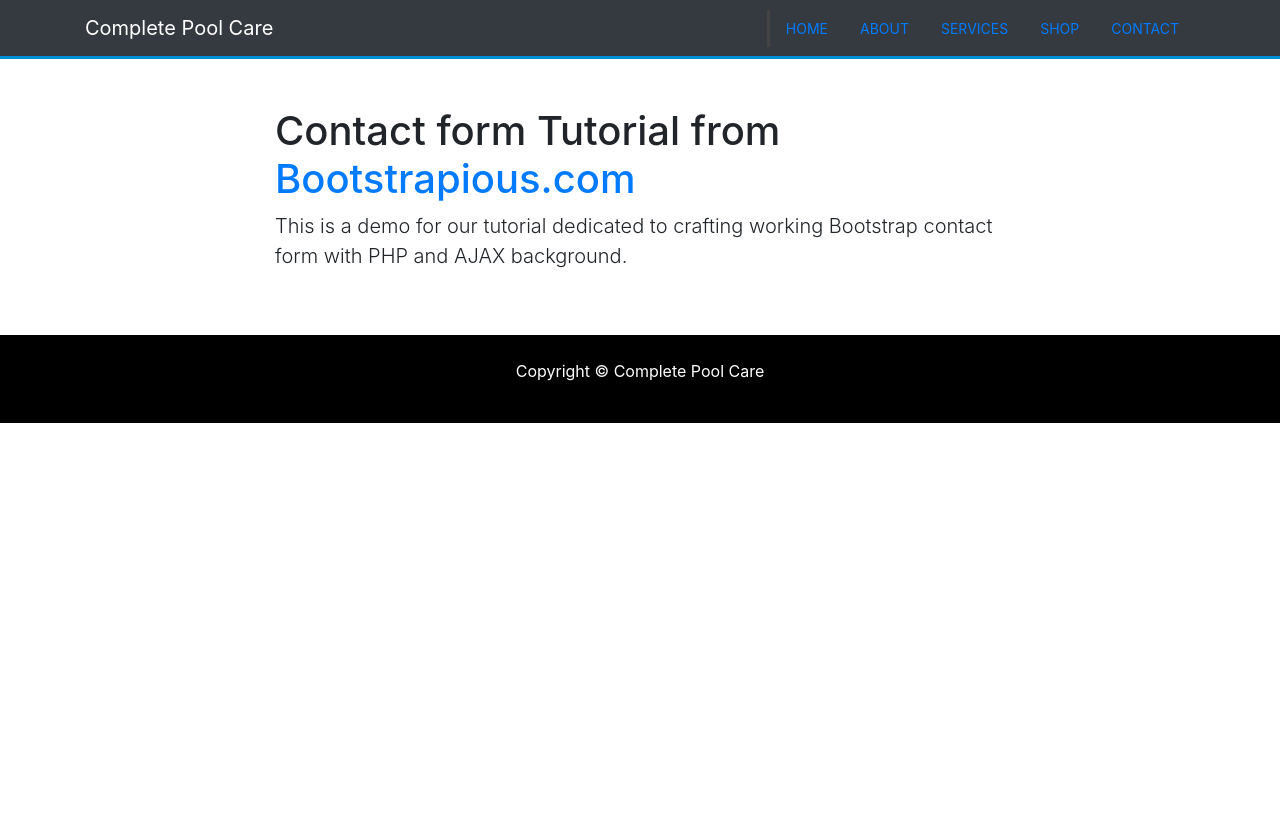
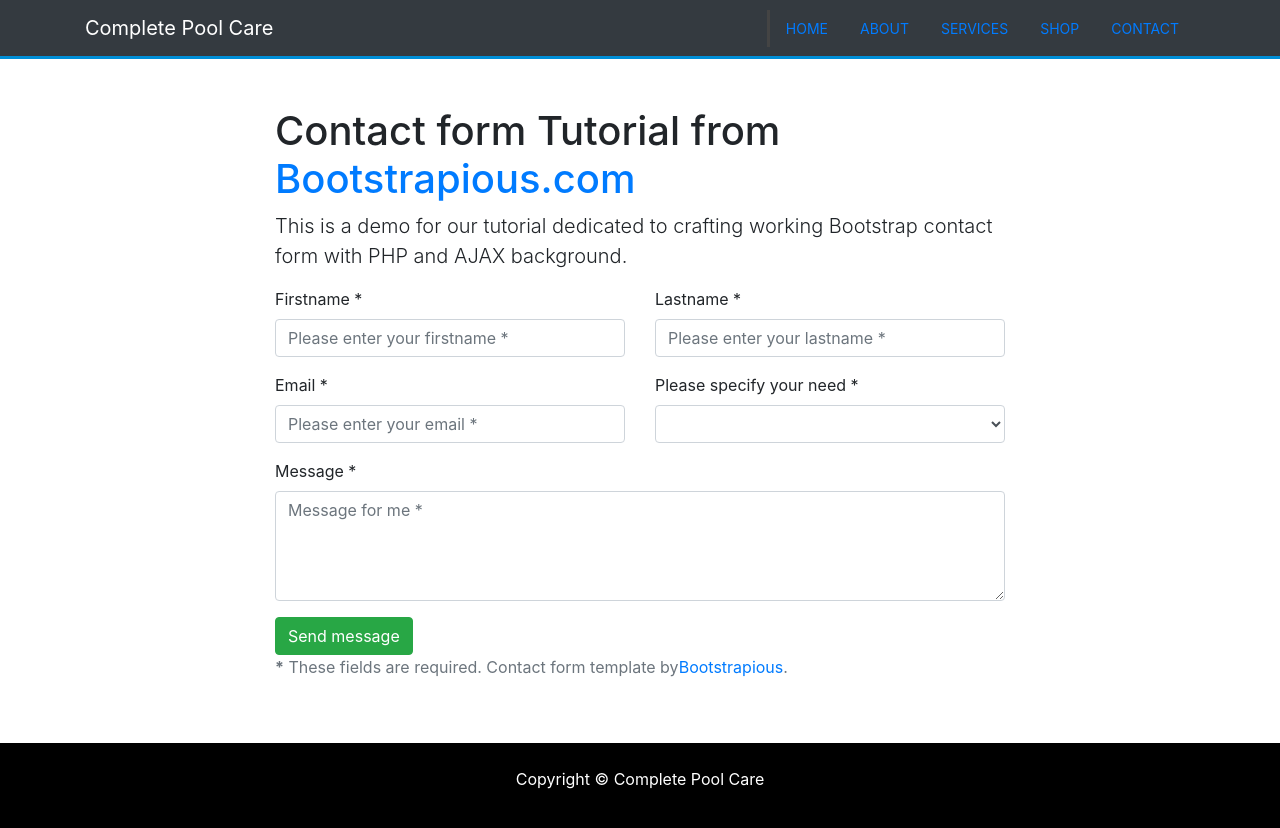
Before and after one commit to gazjosef/complete-pool-care, a React (Create React App) app: page /contact in a window 1280 px wide. Shown: the top 828 px of the page. Before the commit the page ends 800 px from the top, so only its background shows below. Built offline with nearby package versions, Linux system fonts and the light colour scheme.

Commit message:
Updated Contact.js

```diff
--- a/src/Components/Pages/Contact.js
+++ b/src/Components/Pages/Contact.js
@@ -4,7 +4,9 @@
   return (
     <Fragment>
         <div className="container">
+
             <div className="row">
+
                 <div className="col-xl-8 offset-xl-2 py-5">
 
                     <h1>Contact form Tutorial from <a href="http://bootstrapious.com">Bootstrapious.com</a></h1>
@@ -12,7 +14,68 @@
                     <p className="lead">This is a demo for our tutorial dedicated to crafting working Bootstrap contact form with PHP and AJAX background.</p>
 
                     {/* <!-- We're going to place the form here in the next step --> */}
-            <form></form>
+                    <form id="contact-form" method="post" action="contact.php">
+                      <div className="messages"></div>
+                      <div className="controls">
+                        <div className="row">
+                          <div className="col-md-6">
+                            <div className="form-group">
+                              <label for="form_name">Firstname *</label>
+                              <input id="form_name" type="text" name="name" className="form-control" placeholder="Please enter your firstname *" required="required" data-error="Firstname is required." />
+                              <div className="help-block with-errors"></div>
+                            </div>
+                          </div>
+                          <div className="col-md-6">
+                            <div className="form-group">
+                              <label for="form_lastname">Lastname *</label>
+                              <input id="form_lastname" type="text" name="surname" className="form-control" placeholder="Please enter your lastname *" required="required" data-error="Lastname is required." />
+                              <div className="help-block with-errors"></div>
+                            </div>
+                          </div>
+                        </div>
+                        <div className="row">
+                          <div className="col-md-6">
+                            <div className="form-group">
+                              <label for="form_email">Email *</label>
+                              <input id="form_email" type="email" name="email" className="form-control" placeholder="Please enter your email *" required="required" data-error="Valid email is required." />
+                              <div className="help-block with-errors"></div>
+                            </div>
+                          </div>
+                          <div className="col-md-6">
+                            <div className="form-group">
+                              <label for="form_need">Please specify your need *</label>
+                              <select id="form_need" name="need" className="form-control" required="required" data-error="Please specify your need.">
+                                <option value=""></option>
+                                <option value="Request quotation">Request quotation</option>
+                                <option value="Request order status">Request order status</option>
+                                <option value="Request copy of an invoice">Request copy of an invoice</option>
+                                <option value="Other">Other</option>
+                              </select>
+                              <div className="help-block with-errors"></div>
+                            </div>
+                          </div>
+                        </div>
+                        <div className="row">
+                          <div className="col-md-12">
+                            <div className="form-group">
+                              <label for="form_message">Message *</label>
+                              <textarea id="form_message" name="message" className="form-control" placeholder="Message for me *" rows="4" required="required" data-error="Please, leave us a message."></textarea>
+                              <div className="help-block with-errors"></div>
+                            </div>
+                          </div>
+                          <div className="col-md-12">
+                            <input type="submit" className="btn btn-success btn-send" value="Send message" />
+                          </div>
+                        </div>
+                        <div className="row">
+                          <div className="col-md-12">
+                              <p className="text-muted">
+                                <strong>*</strong> These fields are required. Contact form template by
+                                <a href="https://bootstrapious.com/p/how-to-build-a-working-bootstrap-contact-form" target="#">Bootstrapious</a>.</p>
+                          </div>
+                        </div>
+                      </div>
+                  </form>
                 </div>
             </div>
         </div>
```
Lines whose indentation alone changed are shown as unchanged.
